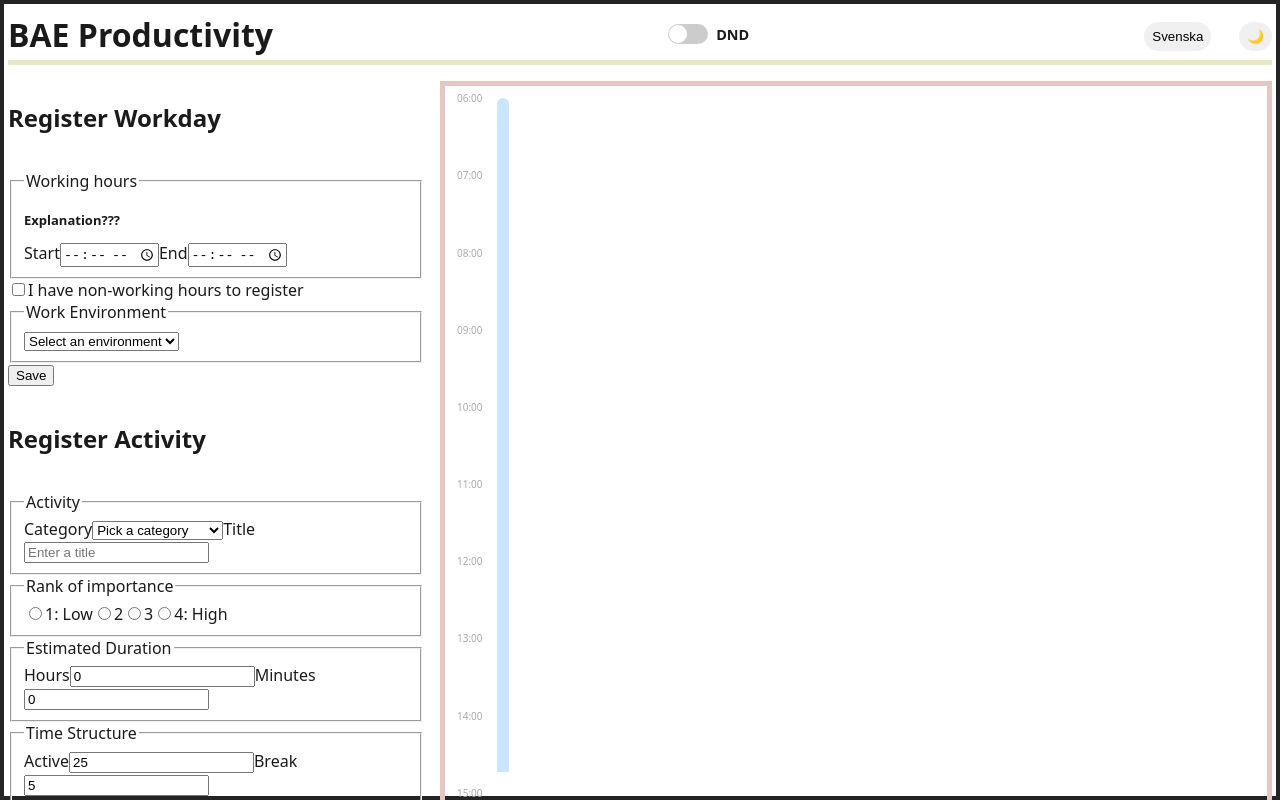
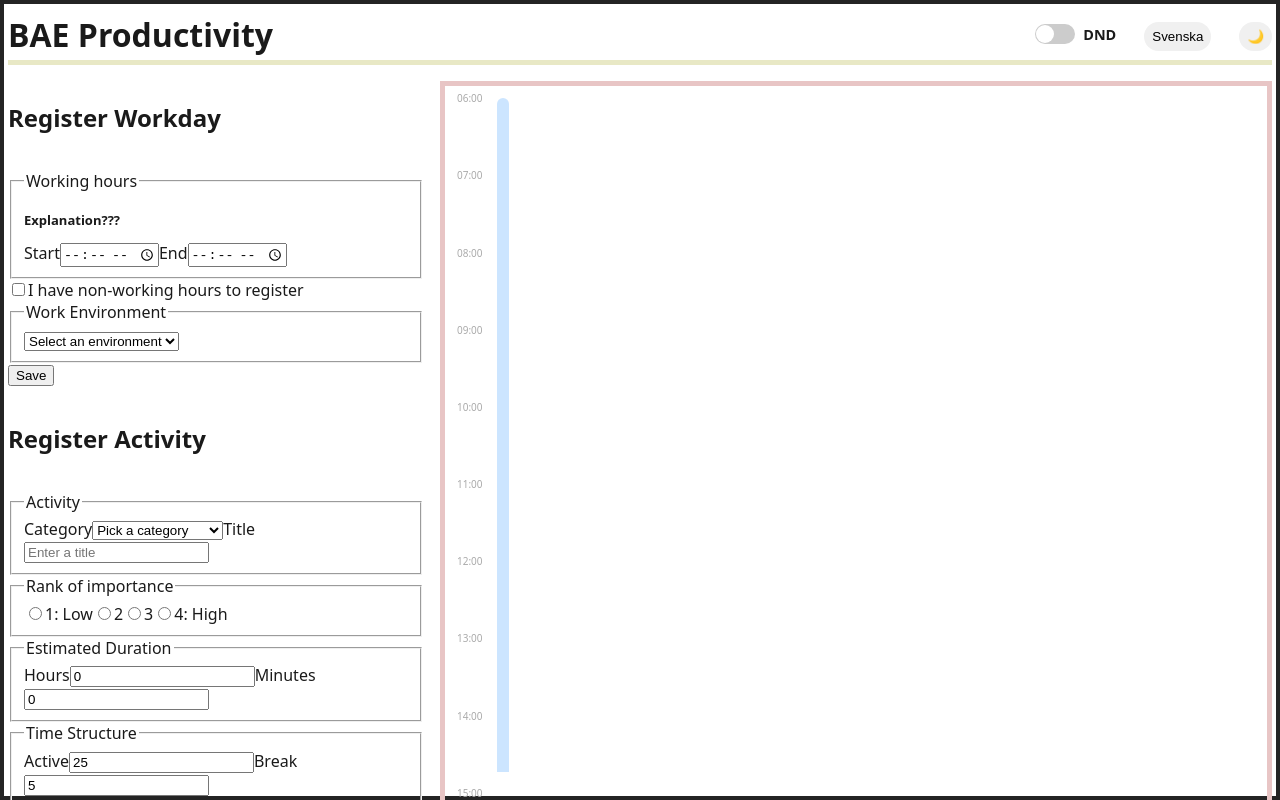
Before and after one commit to ollewarne/linkoping-pps, a React (Vite) app: page / in a window 1280 px wide. Shown: the top 800 px of the page. Built offline with nearby package versions, Linux system fonts and the light colour scheme.

Commit message:
move dnd button into button container

```diff
--- a/src/components/Header/Header.jsx
+++ b/src/components/Header/Header.jsx
@@ -3,15 +3,15 @@ import DndToggle from "../PopupManager/DndToggle";
 import { ChangeLanguage } from '../ChangeLanguage/ChangeLanguage';
 import ColorMode from '../ThemeToggle/ThemeToggle';
 
-function Header({children,isDndEnabled,toggleDnd}) {
+function Header({ children, isDndEnabled, toggleDnd }) {
     return (
         <header className={styles.container}>
             <h1>BAE Productivity</h1>
-             <DndToggle isOn={isDndEnabled} onToggle={toggleDnd} />
-             <div className={styles.buttonGroup}>
-            <ChangeLanguage />
-            <ColorMode />
-            {children}
+            <div className={styles.buttonGroup}>
+                <DndToggle isOn={isDndEnabled} onToggle={toggleDnd} />
+                <ChangeLanguage />
+                <ColorMode />
+                {children}
             </div>
         </header>
     );
```
